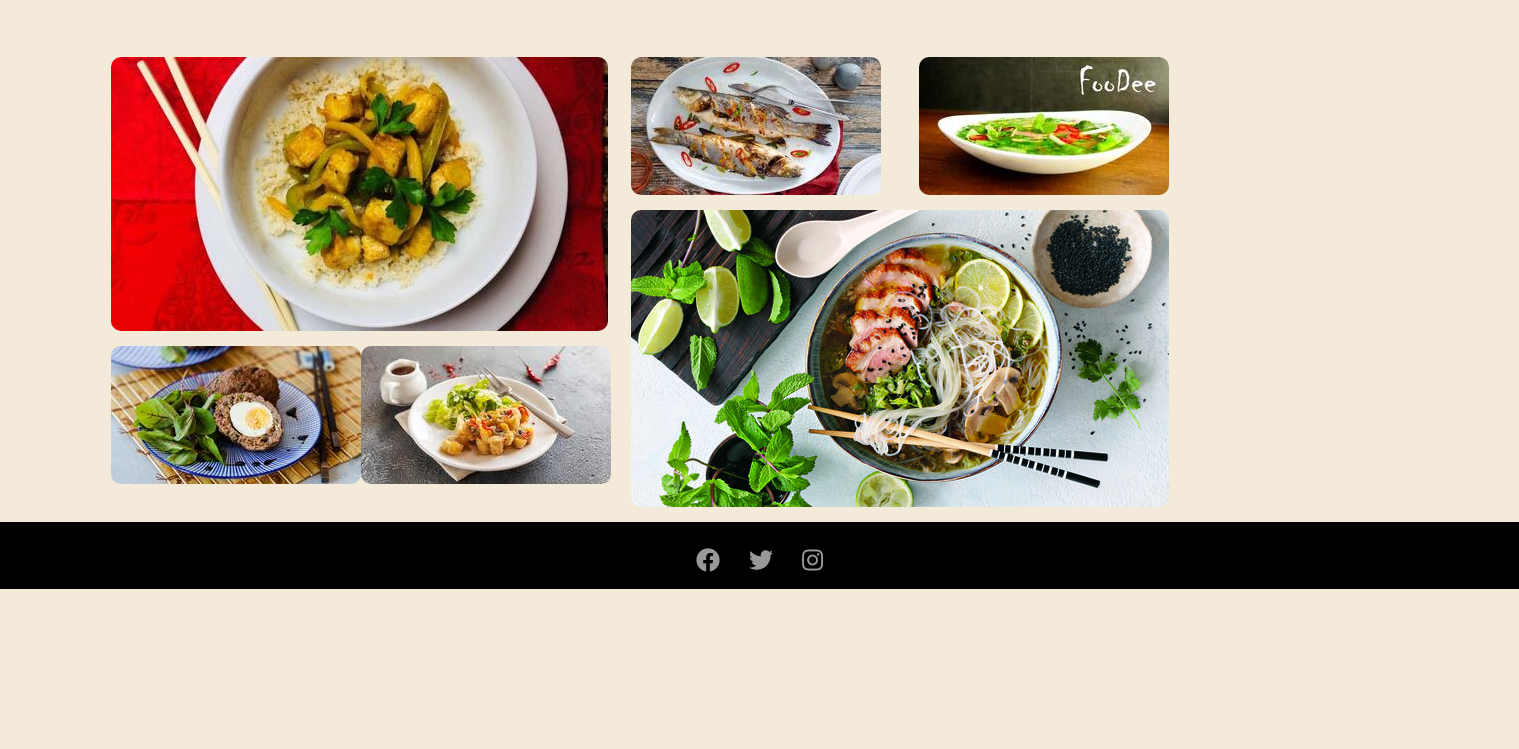
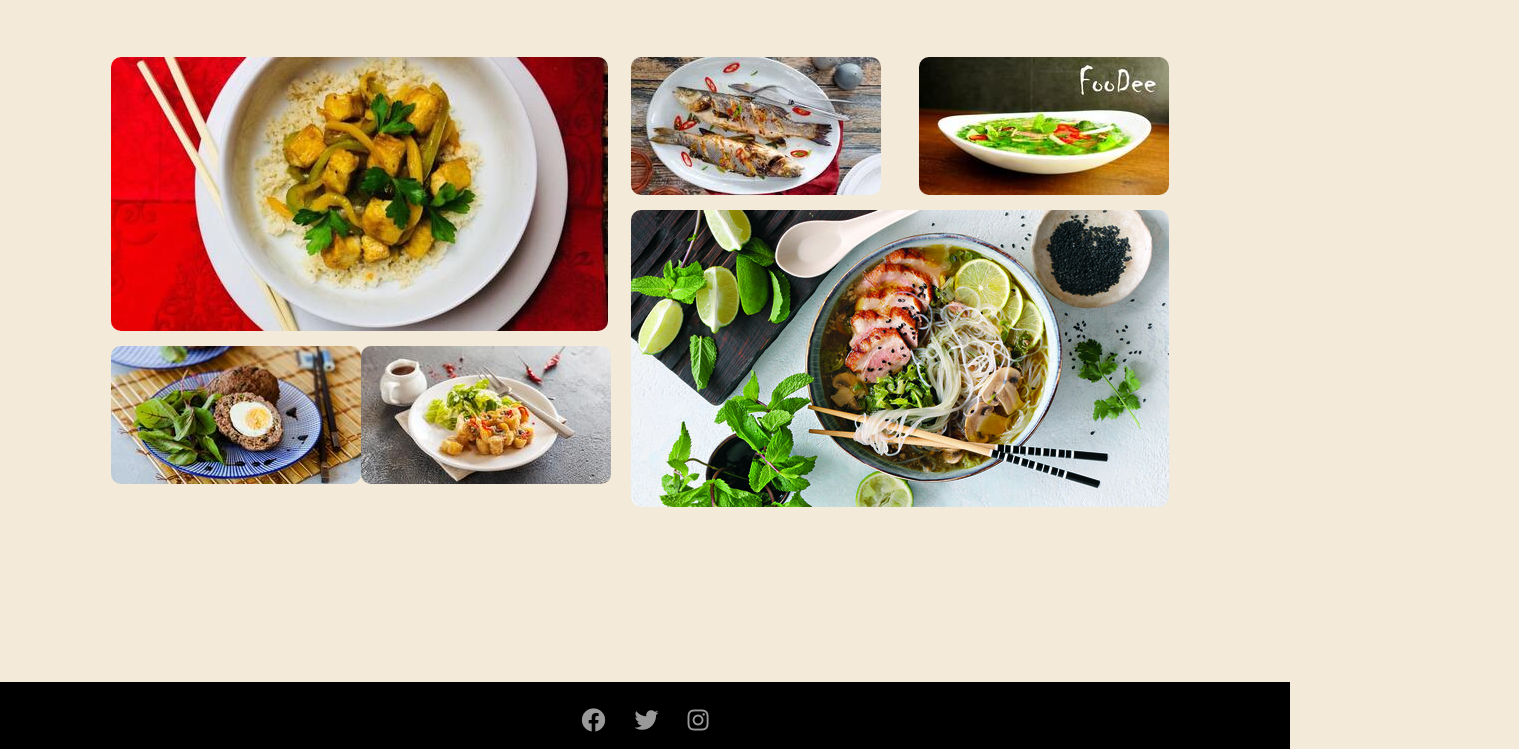
Before and after one commit to IvanUkraine1/practic, a plain HTML site: page index.html in a window 1280 px wide. Shown: the part 4142-4891 px from the top of the page, 1519 px wide, since content can reach past the window. Before the commit the page ends 4731 px from the top, so only its background shows below. Drawn offline with nearby package versions, Linux system fonts and the light colour scheme.

Commit message:
Update style.css

```diff
--- a/style.css
+++ b/style.css
@@ -494,8 +494,8 @@ body {
     font-size: 35px;
     color: #fff;
     bottom: 10px;
-    width: 1509px;
-
+    width: 100%;
+    margin-top:10rem;
   }
   .container {
     max-width: 1200px;
@@ -518,7 +518,7 @@ body {
   }
 
 
-@media (max-width: 767px){
+@media screen and (min-width: 760px){
   body {
     margin: 0;
     font-family: "Open Sans", sans-serif;
@@ -848,6 +848,7 @@ body {
     background-repeat: no-repeat;
     background-size: cover;
     padding-bottom: 100px;
+    margin-top: 5rem;
   }
 
   .menu-title {
@@ -1016,7 +1017,7 @@ body {
       color: #fff;
       bottom: 10px;
       width: 100%;
-      margin-top: 5rem;
+      margin-top: 10rem;
     }
     .container {
       max-width: 1200px;
```
